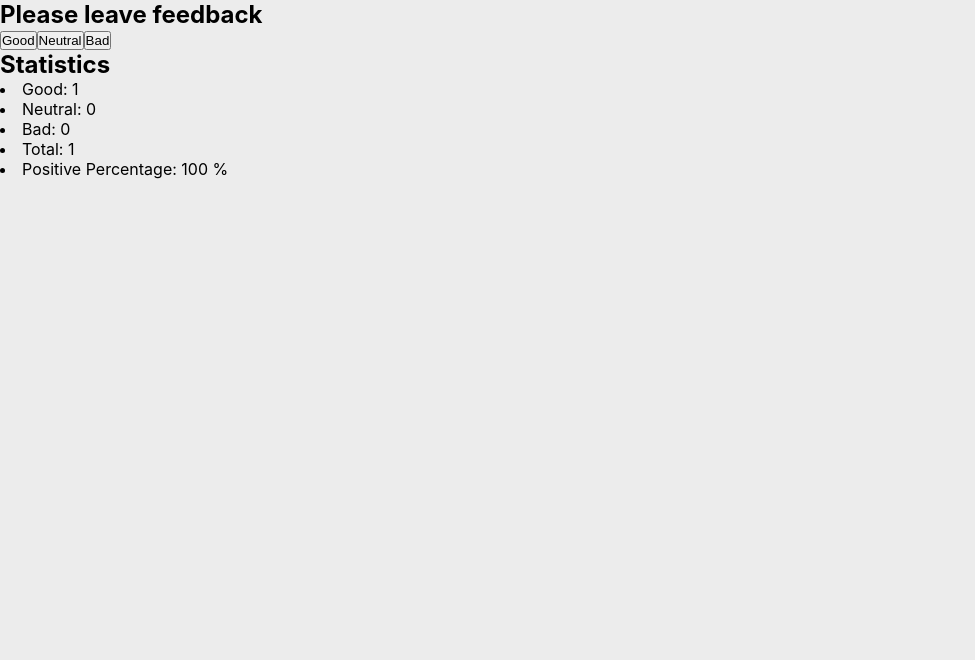
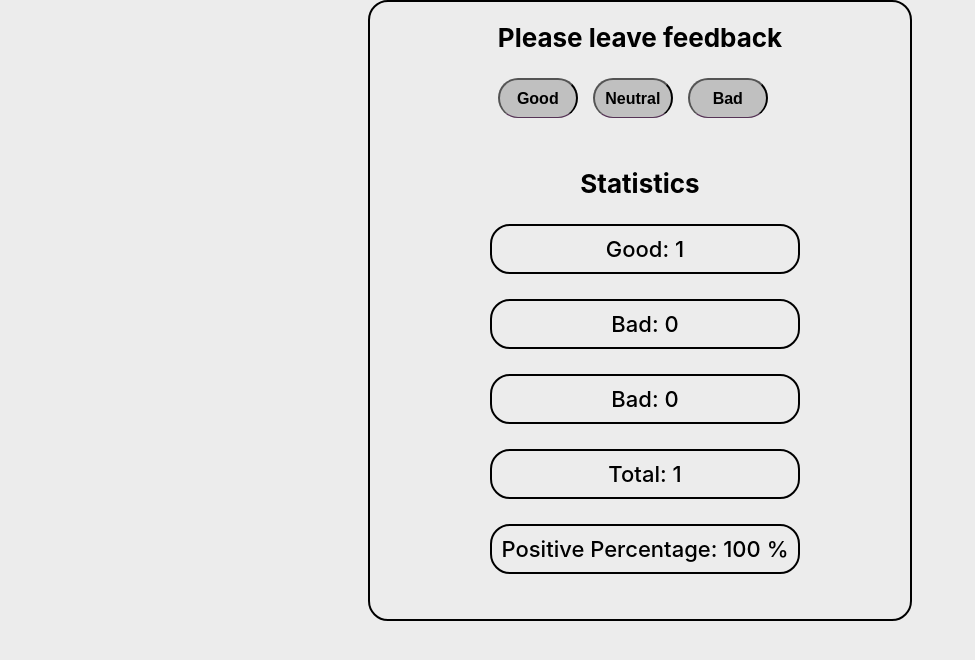
Before and after one commit to Vasylytsya777/goit-react-hw-02-feedback, a React app: page / in a window 1280 px wide. Both pictures are taken after a click on the button "Good". Shown: the whole page, without its empty margins (0-975 px from the left). Built offline with nearby package versions, Linux system fonts and the light colour scheme.

Commit message:
2 hw 1task finish

```diff
--- a/index.css
+++ b/index.css
@@ -6,7 +6,7 @@
 }
 
 body {
-  margin: 0;
+  margin: 0px;
   padding-bottom: 40px;
   font-family: -apple-system, BlinkMacSystemFont, "Segoe UI", "Roboto", "Oxygen",
     "Ubuntu", "Cantarell", "Fira Sans", "Droid Sans", "Helvetica Neue",
@@ -30,3 +30,7 @@ img {
 li {
   list-style: none;
 }
+
+root {
+  margin: 20px;
+}
--- a/package.json
+++ b/package.json
@@ -9,6 +9,7 @@
     "react": "^17.0.1",
     "react-dom": "^17.0.1",
     "react-scripts": "4.0.1",
+    "styled-components": "^5.2.1",
     "uuid": "^8.3.2",
     "web-vitals": "^0.2.4"
   },
--- a/public/index.html
+++ b/public/index.html
@@ -8,7 +8,7 @@
 </head>
 
 <body>
-  <div class="" id="root"></div>
+  <div id="root"></div>
 </body>
 
 </html>
--- a/src/components/App.js
+++ b/src/components/App.js
@@ -1,5 +1,5 @@
 import React, { Component } from "react";
-
+import Container from "./AppStyled";
 import Section from "./section/Sections";
 import FeedbackOptions from "./feedbackOptions/FeedbackOptions";
 import Statistics from "./statistics/Statistics";
@@ -32,7 +32,7 @@ export default class App extends Component {
     const total = this.countTotalFeedback();
     const percent = this.countPositiveFeedbackPercentage();
     return (
-      <>
+      <Container>
         <Section title="Please leave feedback">
           <FeedbackOptions
             options={this.state}
@@ -54,7 +54,7 @@ export default class App extends Component {
             />
           )}
         </Section>
-      </>
+      </Container>
     );
   }
 }
--- /dev/null
+++ b/src/components/AppStyled.js
@@ -0,0 +1,14 @@
+import styled from "styled-components";
+const Container = styled.div`
+  width: 500px;
+  margin-top: 25px;
+  border-radius: 20px;
+  margin: 0 auto;
+  display: flex;
+  flex-direction: column;
+  align-items: center;
+  border: 2px solid black;
+  padding: 20px;
+`;
+
+export default Container;
--- a/src/components/feedbackOptions/FeedbackOptions.js
+++ b/src/components/feedbackOptions/FeedbackOptions.js
@@ -1,12 +1,13 @@
 import React from "react";
 import PropTypes from "prop-types";
+import Button from "./FeedbackOptionsStyled";
 import { v4 as uuidv4 } from "uuid";
 
 const FeedbackOptions = ({ options, onLeaveFeedback }) => {
   return (
     <>
       {Object.keys(options).map((item) => (
-        <button
+        <Button
           className="feedback-btn"
           onClick={onLeaveFeedback}
           type="button"
@@ -14,7 +15,7 @@ const FeedbackOptions = ({ options, onLeaveFeedback }) => {
           data-name={item}
         >
           {item[0].toUpperCase() + item.slice(1)}
-        </button>
+        </Button>
       ))}
     </>
   );
--- /dev/null
+++ b/src/components/feedbackOptions/FeedbackOptionsStyled.js
@@ -0,0 +1,26 @@
+import styled from "styled-components";
+
+const Button = styled.button`
+  display: inline-block;
+  outline: none;
+  border-radius: 20px;
+  border-bottom: solid 1px #563456;
+  min-width: 80px;
+  height: 40px;
+  padding: 10px;
+  background-color: silver;
+  color: black;
+  font-weight: 700;
+  font-size: 16px;
+  &:not(:last-child) {
+    margin-right: 15px;
+  }
+  &:hover {
+    cursor: pointer;
+  }
+  &:active {
+    transform: translateY(1px);
+  }
+`;
+
+export default Button;
--- a/src/components/notification/Notification.js
+++ b/src/components/notification/Notification.js
@@ -1,8 +1,9 @@
 import React from "react";
 import PropTypes from "prop-types";
+import P from "./NotificationStyled";
 
 const Notification = ({ message }) => {
-  return <h2>{message}</h2>;
+  return <P>{message}</P>;
 };
 
 export default Notification;
--- /dev/null
+++ b/src/components/notification/NotificationStyled.js
@@ -0,0 +1,7 @@
+import styled from "styled-components";
+
+const P = styled.p`
+  font-size: 28px;
+`;
+
+export default P;
--- /dev/null
+++ b/src/components/section/SectionStyled.js
@@ -0,0 +1,14 @@
+import styled from "styled-components";
+
+const Sect = styled.section`
+  &:not(:last-child) {
+    margin-bottom: 50px;
+  }
+  .title {
+    margin-bottom: 25px;
+    font-size: 26px;
+    text-align: center;
+  }
+`;
+
+export default Sect;
--- a/src/components/section/Sections.js
+++ b/src/components/section/Sections.js
@@ -1,11 +1,12 @@
 import Proptypes from "prop-types";
+import Sect from "./SectionStyled";
 
 function Section({ title, children }) {
   return (
-    <section className="section-title">
-      <h2>{title}</h2>
+    <Sect>
+      <h2 className="title">{title}</h2>
       {children}
-    </section>
+    </Sect>
   );
 }
 
--- a/src/components/statistics/Statistics.js
+++ b/src/components/statistics/Statistics.js
@@ -1,15 +1,18 @@
 import React from "react";
 import PropTypes from "prop-types";
+import StList from "./StatisticsStyle";
 
 const Statistics = ({ good, neutral, bad, total, positivePercentage }) => {
   return (
-    <>
-      <li>Good: {good}</li>
-      <li>Neutral: {neutral}</li>
-      <li>Bad: {bad}</li>
-      <li>Total: {total}</li>
-      <li>Positive Percentage: {positivePercentage} %</li>
-    </>
+    <StList>
+      <li className="stList_item">Good: {good}</li>
+      <li className="stList_item">Bad: {neutral}</li>
+      <li className="stList_item">Bad: {bad}</li>
+      <li className="stList_item">Total: {total}</li>
+      <li className="stList_item">
+        Positive Percentage: {positivePercentage} %
+      </li>
+    </StList>
   );
 };
 
--- /dev/null
+++ b/src/components/statistics/StatisticsStyle.js
@@ -0,0 +1,20 @@
+import styled from "styled-components";
+
+const StList = styled.ul`
+  .stList_item {
+    text-align: center;
+    border: 2px solid black;
+    border-radius: 20px;
+    margin: 25px;
+    color: fffff;
+    font-weight: 500;
+    font-size: 22px;
+    padding: 10px;
+    margin-right: 15px;
+  }
+  :hover {
+    color: blueviolet;
+  }
+`;
+
+export default StList;
--- a/src/index.css
+++ b/src/index.css
@@ -27,6 +27,11 @@ img {
   max-width: 100%;
   height: auto;
 }
-ul li .list {
+li {
   list-style: none;
 }
+button {
+  margin-right: 5px;
+  border-radius: 2px;
+  color: #000000;
+}
```
Also changed, not shown: src/components/App.css (deleted), src/components/feedbackOptions/FeedbackStyle.css (deleted), src/components/section/SectionStyled.css (deleted), 2 other files.
